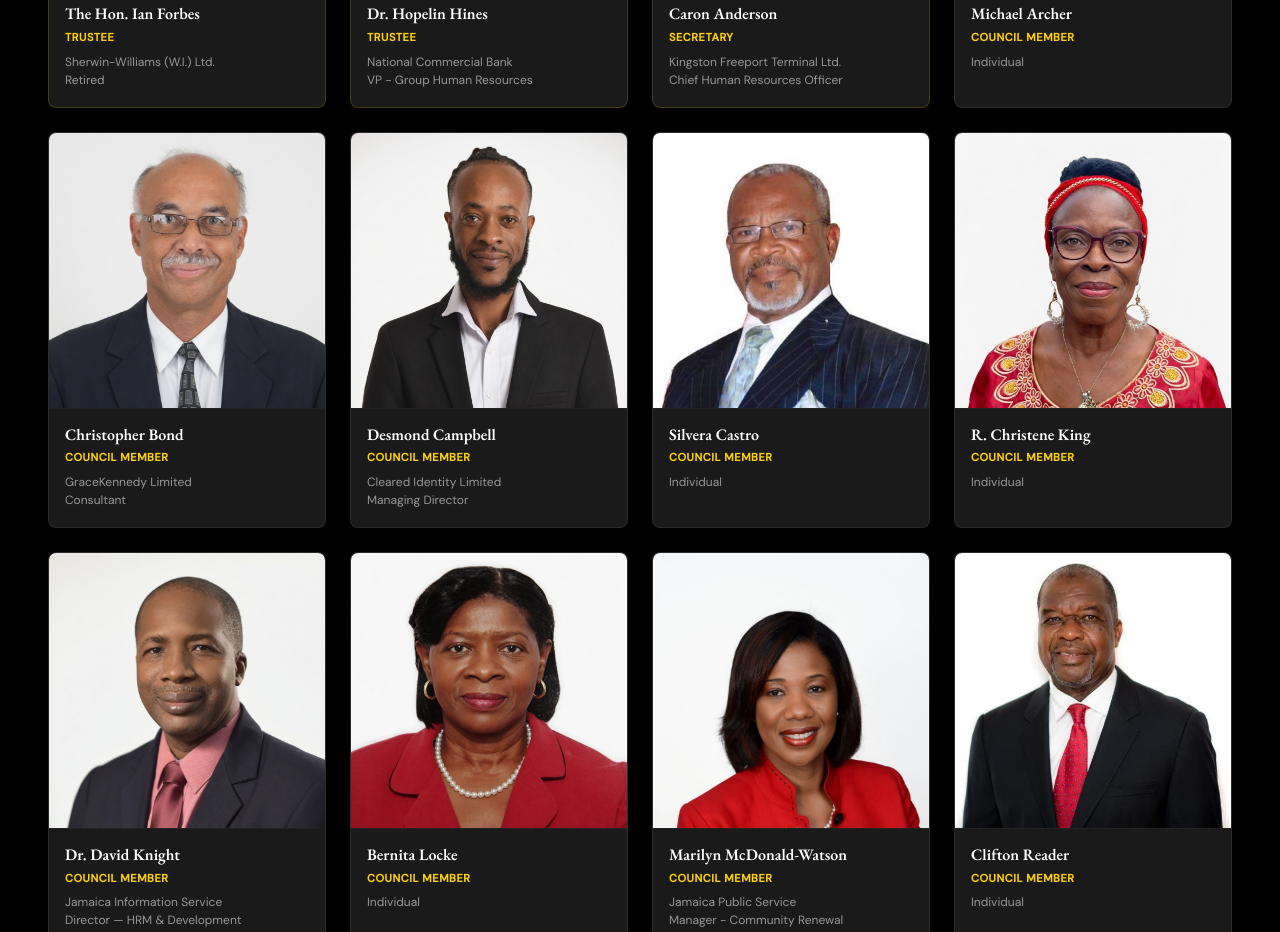
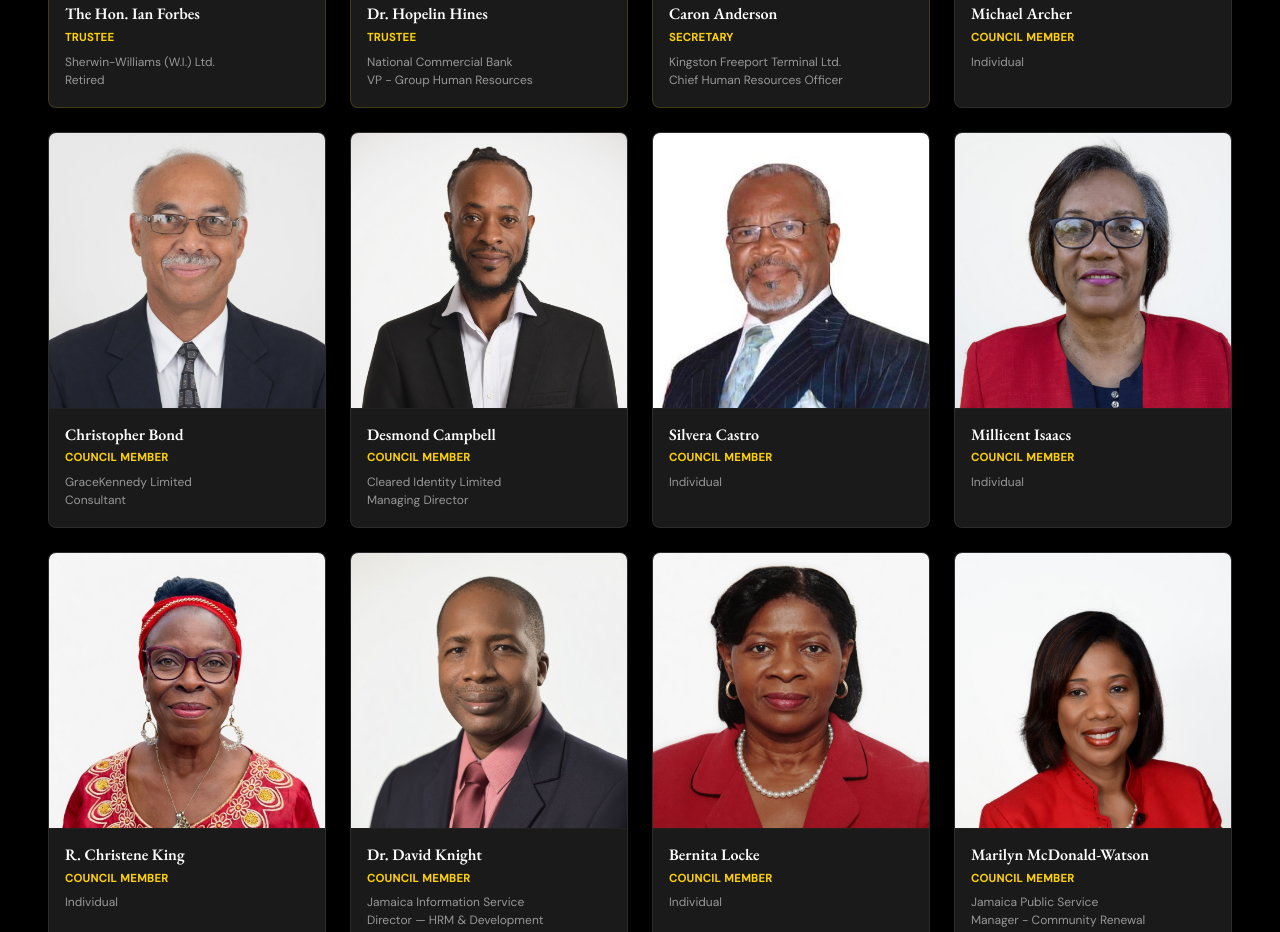
Before and after one commit to t3rkoiz/jef-website, a plain HTML site: page executive-council.html in a window 1280 px wide. Shown: the part 1180-2112 px from the top of the page. Drawn offline with nearby package versions, Linux system fonts and the light colour scheme.

Commit message:
new member

```diff
--- a/executive-council.html
+++ b/executive-council.html
@@ -447,7 +447,17 @@
           </div>
         </div>
 
-        <!-- 12. R. Christene King -->
+        <!-- 12. Millicent Isaacs -->
+        <div class="governance-card">
+          <div class="governance-image"><img src="Images/Millicent Isaacs.jpg" alt="Millicent Isaacs"></div>
+          <div class="governance-card-content">
+            <div class="governance-name">Millicent Isaacs</div>
+            <div class="governance-title">Council Member</div>
+            <div class="governance-company">Individual</div>
+          </div>
+        </div>
+
+        <!-- 13. R. Christene King -->
         <div class="governance-card">
           <div class="governance-image"><img src="Images/Christene King new.jpg" alt="R. Christene King"></div>
           <div class="governance-card-content">
```
Also changed, not shown: Images/Millicent Isaacs.jpg (added).
